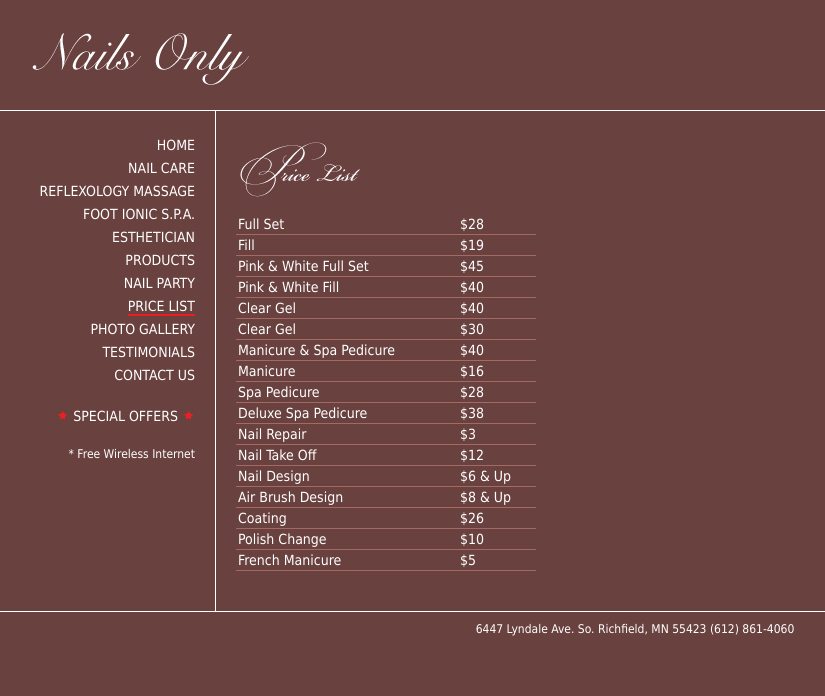
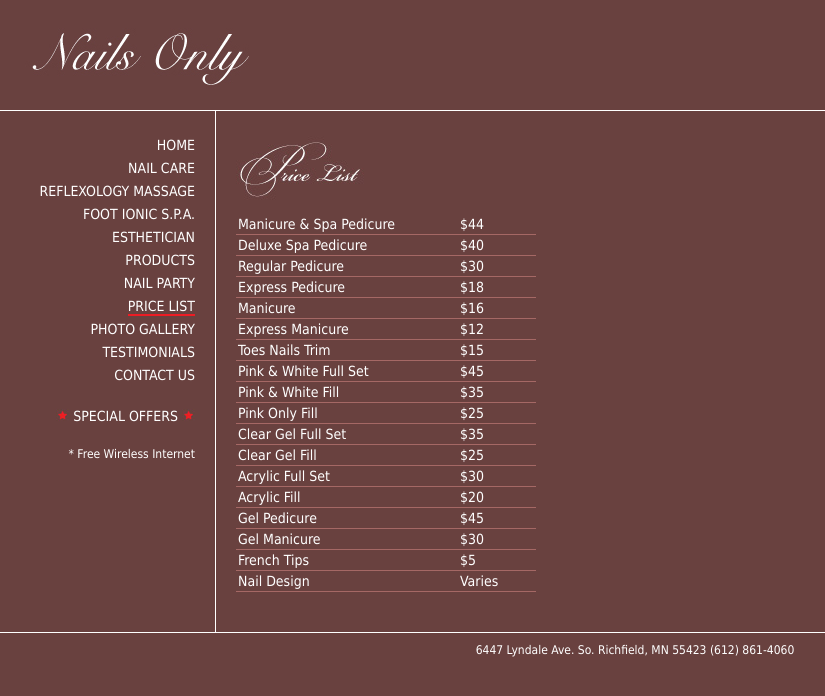
Before and after one commit to lancevo/nailsonlymn, a Jekyll site: the page built from price-list.html, in a window 1280 px wide. Shown: the top 696 px of the page, without its empty margins (5-830 px from the left). Built offline with Jekyll 4.4.1, drawn with Linux system fonts in a browser that asks for light colours.

Commit message:
Update pricing

```diff
--- a/contact-us.html
+++ b/contact-us.html
@@ -25,7 +25,7 @@ layout: default
   <p>Walk-ins welcome </p>
   <p>Gift certificates available</p>
   <p>We accept the following credit cards:
-  <img src="images/creditcards.jpg" />
+  <img src="images/creditcards_1.png" />
   </p>
   <p>[<a href="javascript:void(0)" onclick="window.open('http://www.mapquest.com/maps/map.adp?searchtype=address&country=US&addtohistory=&searchtab=home&formtype=address&popflag=0&latitude=&longitude=&name=&phone=&level=&cat=&address=6447+Lyndale+Avenue+South&city=&state=&zipcode=55423', 'Map', 'width=700px,height=600,resizable=yes,scrollbars=yes,left=50,top=50,toolbar=yes')" />click here for map</a>]</p>
 
--- a/nail-care.html
+++ b/nail-care.html
@@ -6,7 +6,7 @@ layout: default
 <img src="images/nailcare-photo.jpg" /><br/>
 
 <p>Our pedicure and manicure services just might change how you think about nails. With luxurious treatments that both women and men can enjoy, we provide a truly invigorating experience. And when winter hits, there's nothing more relaxing than dipping your feet in warm water and receiving a foot massage. As dedicated professionals experienced in the art of beautifying, our staff will ensure you're treated like royalty - on each and every visit.</p>
-<p class="item">Special deluxe spa pedicure  	$38</p>
+<p class="item">Special deluxe spa pedicure  	$40</p>
 <p>A rejuvenating aromatherapy foot masque enhanced with hydrating sea extracts, conditioning minerals and soothing botanicals applied to each foot then wrapped in warm towels leaving them feeling fresh, moisturized, cool and clean.</p>
 
 </div>
--- a/price-list.html
+++ b/price-list.html
@@ -5,24 +5,24 @@ layout: default
 <div class="para">
 <img src="images/pricelist_header.jpg" />
 <div class="pricelist">
-  <div class="priceitem">Full Set</div><div class="price">$28</div>
-  <div class="priceitem">Fill</div><div class="price">$19</div>
+  <div class="priceitem">Manicure & Spa Pedicure</div><div class="price">$44</div>
+  <div class="priceitem">Deluxe Spa Pedicure</div><div class="price">$40</div>
+  <div class="priceitem">Regular Pedicure</div><div class="price">$30</div>
+  <div class="priceitem">Express Pedicure</div><div class="price">$18</div>
+  <div class="priceitem">Manicure</div><div class="price">$16</div>
+  <div class="priceitem">Express Manicure</div><div class="price">$12</div>
+  <div class="priceitem">Toes Nails Trim</div><div class="price">$15</div>
   <div class="priceitem">Pink & White Full Set</div><div class="price">$45</div>
-  <div class="priceitem">Pink & White Fill</div><div class="price">$40</div>
-  <div class="priceitem">Clear Gel</div><div class="price">$40</div>
-  <div class="priceitem">Clear Gel</div><div class="price">$30</div>
-  <div class="priceitem">Manicure & Spa Pedicure</div><div class="price">$40</div>
-  <div class="priceitem">Manicure</div><div class="price">$16</div>
-  <div class="priceitem">Spa Pedicure</div><div class="price">$28</div>
-  <div class="priceitem">Deluxe Spa Pedicure</div><div class="price">$38</div>
-  <div class="priceitem">Nail Repair</div><div class="price">$3</div>
-  <div class="priceitem">Nail Take Off</div><div class="price">$12</div>
-  <div class="priceitem">Nail Design</div><div class="price">$6 & Up</div>
-  <div class="priceitem">Air Brush Design</div><div class="price">$8 & Up</div>
-  <div class="priceitem">Coating</div><div class="price">$26</div>
-  <div class="priceitem">Polish Change</div><div class="price">$10</div>
-  <div class="priceitem">French Manicure</div><div class="price">$5</div>
-
+  <div class="priceitem">Pink & White Fill</div><div class="price">$35</div>
+  <div class="priceitem">Pink Only Fill</div><div class="price">$25</div>
+  <div class="priceitem">Clear Gel Full Set</div><div class="price">$35</div>
+  <div class="priceitem">Clear Gel Fill</div><div class="price">$25</div>
+  <div class="priceitem">Acrylic Full Set</div><div class="price">$30</div>
+  <div class="priceitem">Acrylic Fill</div><div class="price">$20</div>
+  <div class="priceitem">Gel Pedicure</div><div class="price">$45</div>
+  <div class="priceitem">Gel Manicure</div><div class="price">$30</div>
+  <div class="priceitem">French Tips</div><div class="price">$5</div>
+  <div class="priceitem">Nail Design</div><div class="price">Varies</div>
 </div>
 
 </div>
--- a/special-offers.html
+++ b/special-offers.html
@@ -8,7 +8,7 @@ layout: default
 <div class="coupon">
   <div class="couponHeadline">NAIL PARTY WEDDING</div>
   <div class="couponDetail">Brides receive a FREE pedicure plus a FREE 10-minute foot reflexology <br/>
-       (group of 5 or more) <br />
+       (group of 10 or more) <br />
   Must present coupon. Not valid with other offers.
   </div>
 </div>
```
Also changed, not shown: images/creditcards_1.png (added).
